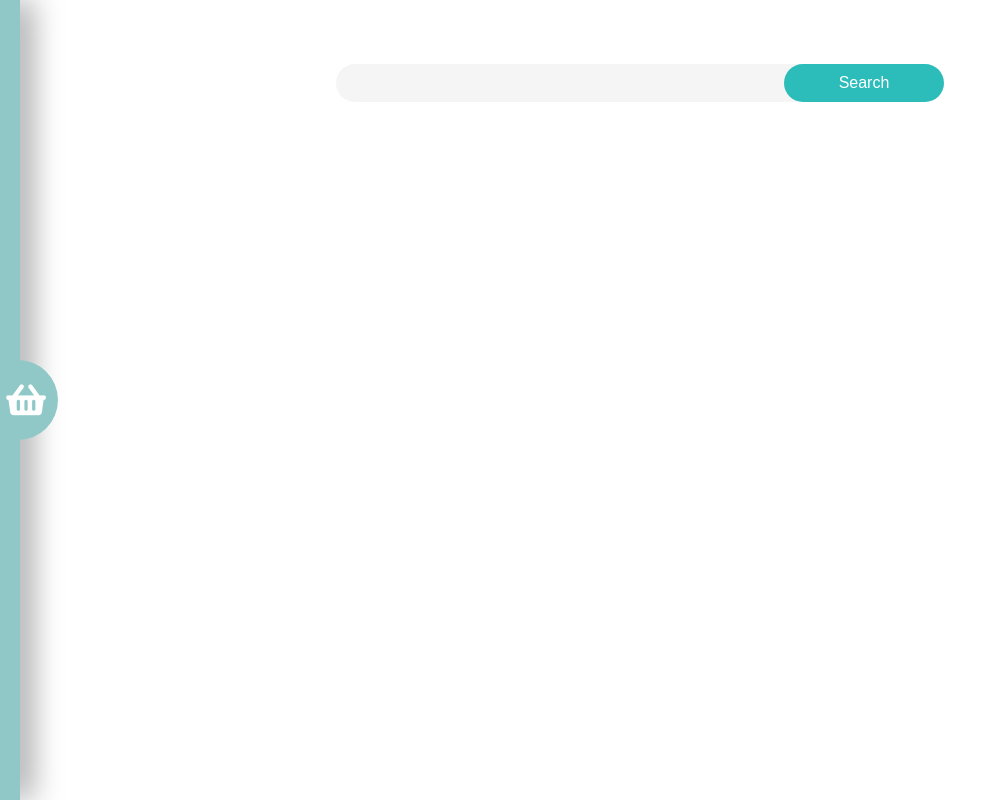
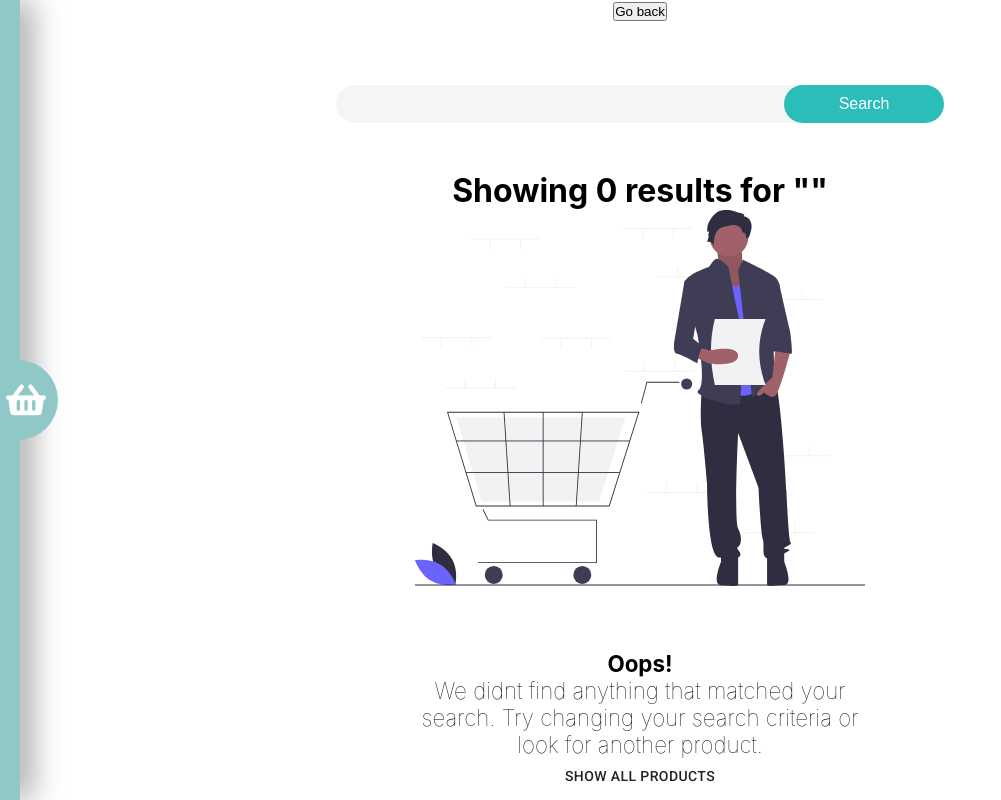
Before and after one commit to dhillman1989/shop, a React (Create React App) app: page /search/1 in a window 1280 px wide. Shown: the whole page, without its empty margins (0-1001 px from the left). Built offline with nearby package versions, Linux system fonts and the light colour scheme.

Commit message:
history working for url but need it to work for previous pages to reload

```diff
--- a/src/App.js
+++ b/src/App.js
@@ -70,12 +70,21 @@ function App() {
               render={(props) => (
                 <ShopList
                   {...props}
+                  addToBasket={(item) => addToBasket(item)}
+                />
+              )}
+            />
+            <Route
+              exact
+              path="/search/:filter"
+              render={(props) => (
+                <ShopList
+                  {...props}
                   searchFilter={filter}
                   addToBasket={(item) => addToBasket(item)}
                 />
               )}
             />
-
             <Route
               exact
               path="/viewproduct/:id"
--- a/src/Search.js
+++ b/src/Search.js
@@ -1,16 +1,18 @@
 import React, { useState } from "react";
-
+import { withRouter } from "react-router-dom";
 import "./styles/css/search.css";
 
-function Search({ setFilter }) {
+function Search({ history, setFilter }) {
   const [searchQuery, setSearchQuery] = useState("");
 
   return (
     <div className="search">
+      <button onClick={() => history.goBack()}>Go back</button>
       <form
         onSubmit={(e) => {
           e.preventDefault();
           setFilter(searchQuery);
+          history.push(`/search/${searchQuery}`);
         }}
       >
         <input
@@ -31,4 +33,4 @@ function Search({ setFilter }) {
   );
 }
 
-export default Search;
+export default withRouter(Search);
--- a/src/ShopList.js
+++ b/src/ShopList.js
@@ -1,5 +1,6 @@
 import React, { Fragment, useEffect, useState } from "react";
-
+import { Button } from "@material-ui/core";
+import { withRouter } from "react-router-dom";
 import "./styles/css/shopList.css";
 
 import emptyCart from "./images/undraw_empty_cart_co35.svg";
@@ -7,24 +8,26 @@ import emptyCart from "./images/undraw_empty_cart_co35.svg";
 import { stock } from "./stock";
 import Product from "./Product";
 
-function ShopList({ searchFilter, addToBasket }) {
+function ShopList({ history, match, filter, addToBasket }) {
   const [filteredStock, setFilteredStock] = useState(stock);
+  const matchFilter = match.params.filter || "";
 
   useEffect(() => {
-    searchFilter &&
+    matchFilter &&
+      matchFilter !== "" &&
       setFilteredStock(
         stock.filter(
           (i) =>
-            i.name.includes(searchFilter) || i.category.includes(searchFilter)
+            i.name.includes(matchFilter) || i.category.includes(matchFilter)
         )
       );
-  }, [searchFilter]);
+  }, [matchFilter]);
 
   //////////MAIN OUTPUT //////////
   return (
     <Fragment>
       <h1>
-        Showing {filteredStock.length} results for "{searchFilter}"
+        Showing {filteredStock.length} results for "{filter}"
       </h1>
       <ul className="shopList">
         {filteredStock.length > 0 ? (
@@ -42,7 +45,13 @@ function ShopList({ searchFilter, addToBasket }) {
               <h4>Oops!</h4> We didnt find anything that matched your search.
               Try changing your search criteria or look for another product.
             </p>
-            <a href="./">Show All Products</a>
+            <Button
+              onClick={() => {
+                history.push("/");
+              }}
+            >
+              Show All Products
+            </Button>
           </p>
         )}
       </ul>
@@ -50,4 +59,4 @@ function ShopList({ searchFilter, addToBasket }) {
   );
 }
 
-export default ShopList;
+export default withRouter(ShopList);
```
Also changed, not shown: 1 other file (tests, documents, lock files or other folders).
